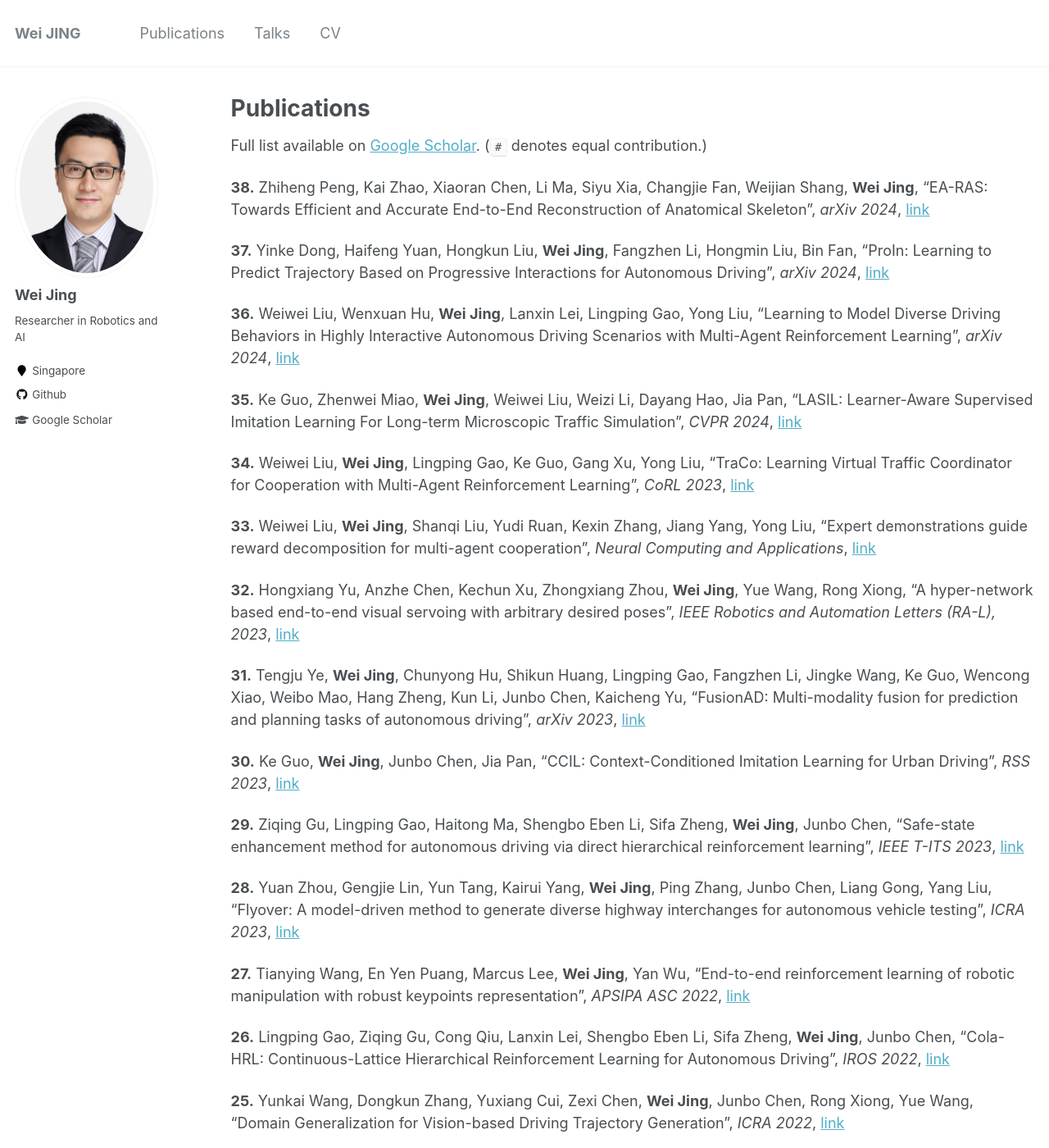
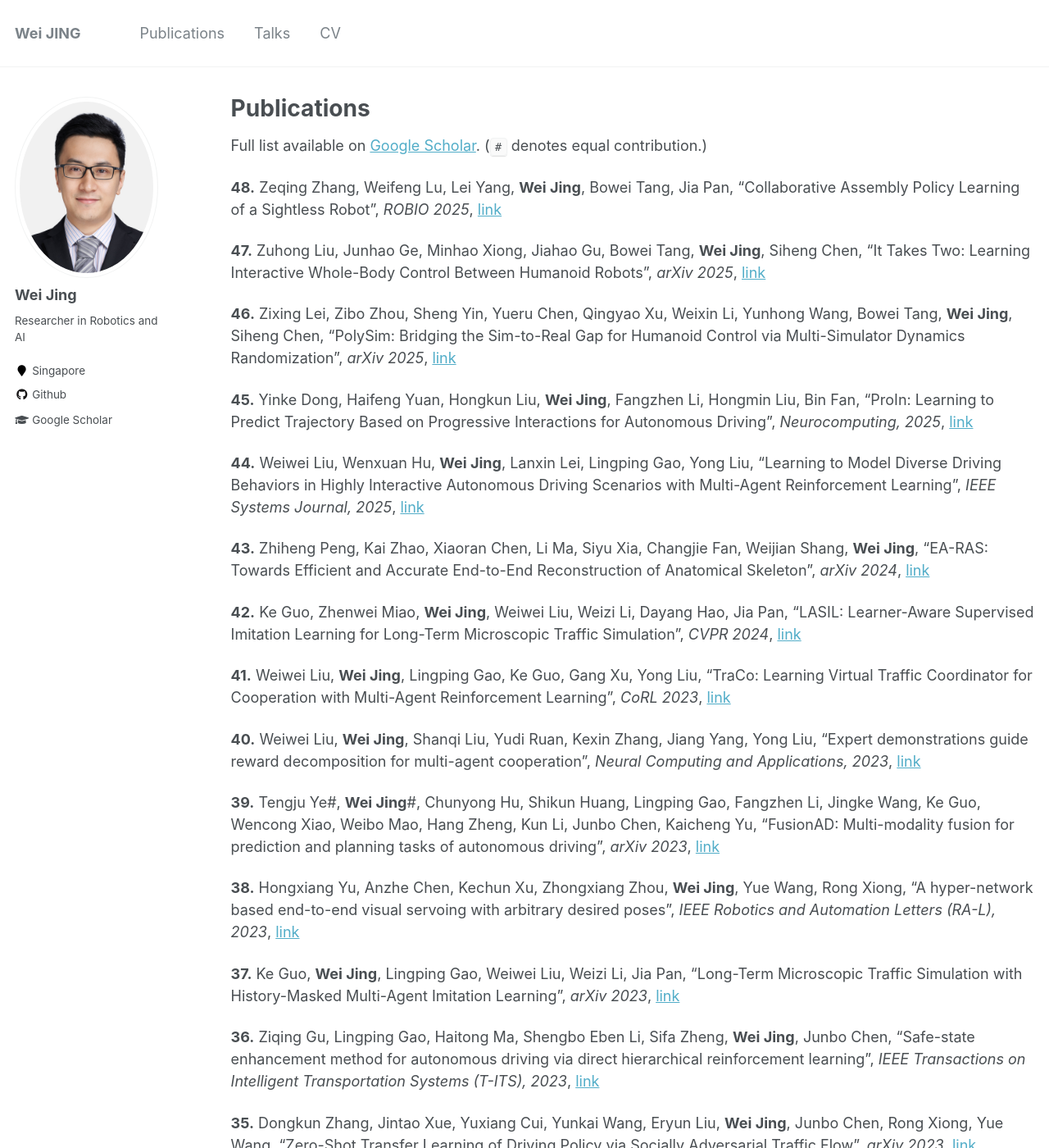
Before and after one commit to Weijing/Weijing.github.io, a Jekyll site: the page built from _pages/publications.md, in a window 1280 px wide and 1400 px high. Shown: the whole window at 82% size. Built offline with Jekyll 4.4.1, drawn with Linux system fonts in a browser that asks for light colours; some of the changed text lies outside the part shown.

Commit message:
Update publications list from Google Scholar

```diff
--- a/_pages/publications.md
+++ b/_pages/publications.md
@@ -7,45 +7,65 @@ author_profile: true
 
 Full list available on [Google Scholar](https://scholar.google.com/citations?hl=en&user=12L_IZMAAAAJ). (`#` denotes equal contribution.)
 
-**38\.** Zhiheng Peng, Kai Zhao, Xiaoran Chen, Li Ma, Siyu Xia, Changjie Fan, Weijian Shang, **Wei Jing**, "EA-RAS: Towards Efficient and Accurate End-to-End Reconstruction of Anatomical Skeleton", _arXiv 2024_, [link](https://arxiv.org/abs/2409.01555)
+**48\.** Zeqing Zhang, Weifeng Lu, Lei Yang, **Wei Jing**, Bowei Tang, Jia Pan, "Collaborative Assembly Policy Learning of a Sightless Robot", _ROBIO 2025_, [link](https://doi.org/10.1109/robio66223.2025.11377489)
 
-**37\.** Yinke Dong, Haifeng Yuan, Hongkun Liu, **Wei Jing**, Fangzhen Li, Hongmin Liu, Bin Fan, "ProIn: Learning to Predict Trajectory Based on Progressive Interactions for Autonomous Driving", _arXiv 2024_, [link](https://arxiv.org/abs/2403.16374)
+**47\.** Zuhong Liu, Junhao Ge, Minhao Xiong, Jiahao Gu, Bowei Tang, **Wei Jing**, Siheng Chen, "It Takes Two: Learning Interactive Whole-Body Control Between Humanoid Robots", _arXiv 2025_, [link](https://arxiv.org/abs/2510.10206)
 
-**36\.** Weiwei Liu, Wenxuan Hu, **Wei Jing**, Lanxin Lei, Lingping Gao, Yong Liu, "Learning to Model Diverse Driving Behaviors in Highly Interactive Autonomous Driving Scenarios with Multi-Agent Reinforcement Learning", _arXiv 2024_, [link](https://arxiv.org/abs/2402.13481)
+**46\.** Zixing Lei, Zibo Zhou, Sheng Yin, Yueru Chen, Qingyao Xu, Weixin Li, Yunhong Wang, Bowei Tang, **Wei Jing**, Siheng Chen, "PolySim: Bridging the Sim-to-Real Gap for Humanoid Control via Multi-Simulator Dynamics Randomization", _arXiv 2025_, [link](https://arxiv.org/abs/2510.01708)
 
-**35\.** Ke Guo, Zhenwei Miao, **Wei Jing**, Weiwei Liu, Weizi Li, Dayang Hao, Jia Pan, "LASIL: Learner-Aware Supervised Imitation Learning For Long-term Microscopic Traffic Simulation", _CVPR 2024_, [link](https://arxiv.org/abs/2403.17601)
+**45\.** Yinke Dong, Haifeng Yuan, Hongkun Liu, **Wei Jing**, Fangzhen Li, Hongmin Liu, Bin Fan, "ProIn: Learning to Predict Trajectory Based on Progressive Interactions for Autonomous Driving", _Neurocomputing, 2025_, [link](https://doi.org/10.1016/j.neucom.2025.130346)
 
-**34\.** Weiwei Liu, **Wei Jing**, Lingping Gao, Ke Guo, Gang Xu, Yong Liu, "TraCo: Learning Virtual Traffic Coordinator for Cooperation with Multi-Agent Reinforcement Learning", _CoRL 2023_, [link](https://proceedings.mlr.press/v229/liu23f.html)
+**44\.** Weiwei Liu, Wenxuan Hu, **Wei Jing**, Lanxin Lei, Lingping Gao, Yong Liu, "Learning to Model Diverse Driving Behaviors in Highly Interactive Autonomous Driving Scenarios with Multi-Agent Reinforcement Learning", _IEEE Systems Journal, 2025_, [link](https://doi.org/10.1109/jsyst.2025.3528976)
 
-**33\.** Weiwei Liu, **Wei Jing**, Shanqi Liu, Yudi Ruan, Kexin Zhang, Jiang Yang, Yong Liu, "Expert demonstrations guide reward decomposition for multi-agent cooperation", _Neural Computing and Applications_, [link](https://link.springer.com/article/10.1007/s00521-023-08785-6)
+**43\.** Zhiheng Peng, Kai Zhao, Xiaoran Chen, Li Ma, Siyu Xia, Changjie Fan, Weijian Shang, **Wei Jing**, "EA-RAS: Towards Efficient and Accurate End-to-End Reconstruction of Anatomical Skeleton", _arXiv 2024_, [link](https://arxiv.org/abs/2409.01555)
 
-**32\.** Hongxiang Yu, Anzhe Chen, Kechun Xu, Zhongxiang Zhou, **Wei Jing**, Yue Wang, Rong Xiong, "A hyper-network based end-to-end visual servoing with arbitrary desired poses", _IEEE Robotics and Automation Letters (RA-L), 2023_, [link](https://arxiv.org/abs/2304.08952)
+**42\.** Ke Guo, Zhenwei Miao, **Wei Jing**, Weiwei Liu, Weizi Li, Dayang Hao, Jia Pan, "LASIL: Learner-Aware Supervised Imitation Learning for Long-Term Microscopic Traffic Simulation", _CVPR 2024_, [link](https://doi.org/10.1109/cvpr52733.2024.01457)
 
-**31\.** Tengju Ye, **Wei Jing**, Chunyong Hu, Shikun Huang, Lingping Gao, Fangzhen Li, Jingke Wang, Ke Guo, Wencong Xiao, Weibo Mao, Hang Zheng, Kun Li, Junbo Chen, Kaicheng Yu, "FusionAD: Multi-modality fusion for prediction and planning tasks of autonomous driving", _arXiv 2023_, [link](https://arxiv.org/abs/2308.01006)
+**41\.** Weiwei Liu, **Wei Jing**, Lingping Gao, Ke Guo, Gang Xu, Yong Liu, "TraCo: Learning Virtual Traffic Coordinator for Cooperation with Multi-Agent Reinforcement Learning", _CoRL 2023_, [link](https://proceedings.mlr.press/v229/liu23f.html)
 
-**30\.** Ke Guo, **Wei Jing**, Junbo Chen, Jia Pan, "CCIL: Context-Conditioned Imitation Learning for Urban Driving", _RSS 2023_, [link](https://arxiv.org/abs/2305.02649)
+**40\.** Weiwei Liu, **Wei Jing**, Shanqi Liu, Yudi Ruan, Kexin Zhang, Jiang Yang, Yong Liu, "Expert demonstrations guide reward decomposition for multi-agent cooperation", _Neural Computing and Applications, 2023_, [link](https://link.springer.com/article/10.1007/s00521-023-08785-6)
 
-**29\.** Ziqing Gu, Lingping Gao, Haitong Ma, Shengbo Eben Li, Sifa Zheng, **Wei Jing**, Junbo Chen, "Safe-state enhancement method for autonomous driving via direct hierarchical reinforcement learning", _IEEE T-ITS 2023_, [link](https://ieeexplore.ieee.org/document/10120651/)
+**39\.** Tengju Ye#, **Wei Jing**#, Chunyong Hu, Shikun Huang, Lingping Gao, Fangzhen Li, Jingke Wang, Ke Guo, Wencong Xiao, Weibo Mao, Hang Zheng, Kun Li, Junbo Chen, Kaicheng Yu, "FusionAD: Multi-modality fusion for prediction and planning tasks of autonomous driving", _arXiv 2023_, [link](https://arxiv.org/abs/2308.01006)
 
-**28\.** Yuan Zhou, Gengjie Lin, Yun Tang, Kairui Yang, **Wei Jing**, Ping Zhang, Junbo Chen, Liang Gong, Yang Liu, "Flyover: A model-driven method to generate diverse highway interchanges for autonomous vehicle testing", _ICRA 2023_, [link](https://arxiv.org/pdf/2301.12738)
+**38\.** Hongxiang Yu, Anzhe Chen, Kechun Xu, Zhongxiang Zhou, **Wei Jing**, Yue Wang, Rong Xiong, "A hyper-network based end-to-end visual servoing with arbitrary desired poses", _IEEE Robotics and Automation Letters (RA-L), 2023_, [link](https://doi.org/10.1109/lra.2023.3288382)
 
-**27\.** Tianying Wang, En Yen Puang, Marcus Lee, **Wei Jing**, Yan Wu, "End-to-end reinforcement learning of robotic manipulation with robust keypoints representation", _APSIPA ASC 2022_, [link](https://arxiv.org/abs/2202.06027)
+**37\.** Ke Guo, **Wei Jing**, Lingping Gao, Weiwei Liu, Weizi Li, Jia Pan, "Long-Term Microscopic Traffic Simulation with History-Masked Multi-Agent Imitation Learning", _arXiv 2023_, [link](https://arxiv.org/abs/2306.06401)
 
-**26\.** Lingping Gao, Ziqing Gu, Cong Qiu, Lanxin Lei, Shengbo Eben Li, Sifa Zheng, **Wei Jing**, Junbo Chen, "Cola-HRL: Continuous-Lattice Hierarchical Reinforcement Learning for Autonomous Driving", _IROS 2022_, [link](https://ieeexplore.ieee.org/document/9982041)
+**36\.** Ziqing Gu, Lingping Gao, Haitong Ma, Shengbo Eben Li, Sifa Zheng, **Wei Jing**, Junbo Chen, "Safe-state enhancement method for autonomous driving via direct hierarchical reinforcement learning", _IEEE Transactions on Intelligent Transportation Systems (T-ITS), 2023_, [link](https://ieeexplore.ieee.org/document/10120651/)
 
-**25\.** Yunkai Wang, Dongkun Zhang, Yuxiang Cui, Zexi Chen, **Wei Jing**, Junbo Chen, Rong Xiong, Yue Wang, "Domain Generalization for Vision-based Driving Trajectory Generation", _ICRA 2022_, [link](https://ieeexplore.ieee.org/document/9812070)
+**35\.** Dongkun Zhang, Jintao Xue, Yuxiang Cui, Yunkai Wang, Eryun Liu, **Wei Jing**, Junbo Chen, Rong Xiong, Yue Wang, "Zero-Shot Transfer Learning of Driving Policy via Socially Adversarial Traffic Flow", _arXiv 2023_, [link](https://arxiv.org/abs/2304.12821)
 
-**24\.** En Yen Puang, Hao Zhang, Hongyuan Zhu, **Wei Jing**, "Hierarchical Point Cloud Encoding and Decoding with Lightweight Self-Attention based Model", _IEEE Robotics and Automation Letters (RA-L), 2022_, [link](https://ieeexplore.ieee.org/abstract/document/9707674)
+**34\.** Dongkun Zhang, Jintao Xue, Jingke Wang, Yunkai Wang, Yuxiang Cui, Eryun Liu, **Wei Jing**, Rong Xiong, Junbo Chen, Yue Wang, "Adversarial Driving Policy Learning by Misunderstanding the Traffic Flow", _ICLR 2023 Submission (OpenReview)_, [link](https://openreview.net/forum?id=V3XgQy3n5g)
 
-**23\.** Hao Zhang, Aixin Sun, **Wei Jing**, Joey Tianyi Zhou, "The Elements of Temporal Sentence Grounding in Videos: A Survey and Future Directions", _IEEE Transactions on Pattern Analysis and Machine Intelligence_, [link](https://arxiv.org/abs/2201.08071)
+**33\.** Hao Zhang, Aixin Sun, **Wei Jing**, Joey Tianyi Zhou, "Temporal Sentence Grounding in Videos: A Survey and Future Directions", _IEEE Transactions on Pattern Analysis and Machine Intelligence, 2023_, [link](https://doi.org/10.1109/tpami.2023.3258628)
 
-**22\.** Xiaofeng Fan, Yining Ma, Zhongxiang Dai, **Wei Jing**, Cheston Tan, Bryan Kian Hsiang Low, "Fault-Tolerant Federated Reinforcement Learning with Theoretical Guarantee", _NeurIPS 2021_, [link](https://arxiv.org/abs/2110.14074)
+**32\.** Yuan Zhou, Gengjie Lin, Yun Tang, Kairui Yang, **Wei Jing**, Ping Zhang, Junbo Chen, Liang Gong, Yang Liu, "FLYOVER: A model-driven method to generate diverse highway interchanges for autonomous vehicle testing", _ICRA 2023_, [link](https://doi.org/10.1109/icra48891.2023.10160868)
 
-**21\.** Hao Zhang, Aixin Sun, **Wei Jing**, Liangli Zhen, Joey Tianyi Zhou, Rick Siow Mong Goh, "Parallel Attention Network with Sequence Matching for Video Grounding", _Findings of ACL 2021_, [link](https://arxiv.org/abs/2105.08481)
+**31\.** Ke Guo, **Wei Jing**, Junbo Chen, Jia Pan, "CCIL: Context-Conditioned Imitation Learning for Urban Driving", _RSS 2023_, [link](https://doi.org/10.15607/rss.2023.xix.101)
 
-**20\.** Hao Zhang, Aixin Sun, **Wei Jing**, Guoshun Nan, Liangli Zhen, Joey Tianyi Zhou, Rick Siow Mong Goh, "Video Corpus Moment Retrieval with Contrastive Learning", _SIGIR 2021_, [link](https://arxiv.org/abs/2105.06247)
+**30\.** Tianying Wang, En Yen Puang, Marcus Lee, **Wei Jing**, Yan Wu, "End-to-end reinforcement learning of robotic manipulation with robust keypoints representation", _APSIPA ASC 2022_, [link](https://doi.org/10.23919/apsipaasc55919.2022.9980136)
 
-**19\.** Hao Zhang, Aixin Sun, **Wei Jing**, Liangli Zhen, Joey Tianyi Zhou, Rick Siow Mong Goh, "Natural language video localization: A revisit in span-based question answering framework", _IEEE Transactions on Pattern Analysis and Machine Intelligence, 2021_, [link](https://arxiv.org/abs/2102.13558)
+**29\.** Lingping Gao, Ziqing Gu, Cong Qiu, Lanxin Lei, Shengbo Eben Li, Sifa Zheng, **Wei Jing**, Junbo Chen, "Cola-HRL: Continuous-Lattice Hierarchical Reinforcement Learning for Autonomous Driving", _IROS 2022_, [link](https://ieeexplore.ieee.org/document/9982041)
+
+**28\.** Yuxiang Cui, Longzhong Lin, Xiaolong Huang, Dongkun Zhang, Yunkai Wang, **Wei Jing**, Junbo Chen, Rong Xiong, Yue Wang, "Learning Observation-Based Certifiable Safe Policy for Decentralized Multi-Robot Navigation", _ICRA 2022_, [link](https://doi.org/10.1109/icra46639.2022.9811950)
+
+**27\.** Yunkai Wang, Dongkun Zhang, Yuxiang Cui, Zexi Chen, **Wei Jing**, Junbo Chen, Rong Xiong, Yue Wang, "Domain Generalization for Vision-based Driving Trajectory Generation", _ICRA 2022_, [link](https://ieeexplore.ieee.org/document/9812070)
+
+**26\.** Sicheng Yu, Hao Zhang, **Wei Jing**, Jing Jiang, "Context Modeling with Evidence Filter for Multiple Choice Question Answering", _ICASSP 2022_, [link](https://doi.org/10.1109/icassp43922.2022.9747889)
+
+**25\.** En Yen Puang, Hao Zhang, Hongyuan Zhu, **Wei Jing**, "Hierarchical Point Cloud Encoding and Decoding with Lightweight Self-Attention based Model", _IEEE Robotics and Automation Letters (RA-L), 2022_, [link](https://ieeexplore.ieee.org/abstract/document/9707674)
+
+**24\.** Xiaofeng Fan, Yining Ma, Zhongxiang Dai, **Wei Jing**, Cheston Tan, Bryan Kian Hsiang Low, "Fault-Tolerant Federated Reinforcement Learning with Theoretical Guarantee", _NeurIPS 2021_, [link](https://arxiv.org/abs/2110.14074)
+
+**23\.** Hao Zhang, Aixin Sun, **Wei Jing**, Joey Tianyi Zhou, "Towards Debiasing Temporal Sentence Grounding in Video", _arXiv 2021_, [link](https://arxiv.org/abs/2111.04321)
+
+**22\.** Hao Zhang, Aixin Sun, **Wei Jing**, Liangli Zhen, Joey Tianyi Zhou, Rick Siow Mong Goh, "Parallel Attention Network with Sequence Matching for Video Grounding", _Findings of ACL 2021_, [link](https://doi.org/10.18653/v1/2021.findings-acl.69)
+
+**21\.** Hao Zhang, Aixin Sun, **Wei Jing**, Guoshun Nan, Liangli Zhen, Joey Tianyi Zhou, Rick Siow Mong Goh, "Video Corpus Moment Retrieval with Contrastive Learning", _SIGIR 2021_, [link](https://doi.org/10.1145/3404835.3462874)
+
+**20\.** Hao Zhang, Aixin Sun, **Wei Jing**, Liangli Zhen, Joey Tianyi Zhou, Rick Siow Mong Goh, "Natural language video localization: A revisit in span-based question answering framework", _IEEE Transactions on Pattern Analysis and Machine Intelligence, 2021_, [link](https://doi.org/10.1109/tpami.2021.3060449)
+
+**19\.** Zhe Xiao, Zengxiang Li, Yechao Yang, Piao Chen, Ryan Wen Liu, **Wei Jing**, Yauheni Pyrloh, Ekanut Sotthiwat, Rick Siow Mong Goh, "Blockchain and IoT for Insurance: A Case Study and Cyberinfrastructure Solution on Fine-Grained Transportation Insurance", _IEEE Transactions on Computational Social Systems, 2020_, [link](https://doi.org/10.1109/tcss.2020.3034106)
 
 **18\.** **Wei Jing**, Di Deng, Yan Wu, Kenji Shimada, "Multi-UAV Coverage Path Planning for the Inspection of Large and Complex Structures", _IROS 2020_, [link](https://arxiv.org/pdf/2007.13065)
 
@@ -63,22 +83,22 @@ Full list available on [Google Scholar](https://scholar.google.com/citations?hl=
 
 **11\.** **Wei Jing**, Di Deng, Zhe Xiao, Yong Liu, Kenji Shimada, "Coverage Path Planning using Path Primitive Sampling and Primitive Coverage Graph for Visual Inspection", _IROS 2019_, [link](https://arxiv.org/pdf/1908.02901)
 
-**10\.** **Wei Jing**, Joey Tianyi Zhou, Fei Gao, Yong Liu, Pey Yuen Tao, Guilin Yang, "A Learning-based Approach for Error Compensation of Industrial Manipulator with Hybrid Model", _ICARCV 2018_
+**10\.** **Wei Jing**, Joey Tianyi Zhou, Fei Gao, Yong Liu, Pey Yuen Tao, Guilin Yang, "A Learning-based Approach for Error Compensation of Industrial Manipulator with Hybrid Model", _ICARCV 2018_, [link](https://doi.org/10.1109/icarcv.2018.8581217)
 
-**9\.** **Wei Jing**, Dudong Feng, Pinchao Zhang, Shijun Zhang, Sihan Lin, Bowei Tang, "A Multi-Objective Optimization-based Path Planning Method for Parallel Parking of Autonomous Vehicle via Nonlinear Programming", _ICARCV 2018_
+**9\.** **Wei Jing**, Dudong Feng, Pinchao Zhang, Shijun Zhang, Sihan Lin, Bowei Tang, "A Multi-Objective Optimization-based Path Planning Method for Parallel Parking of Autonomous Vehicle via Nonlinear Programming", _ICARCV 2018_, [link](https://doi.org/10.1109/icarcv.2018.8581195)
 
-**8\.** **Wei Jing**, Chun Fan Goh, Mabaran Rajaraman, Fei Gao, Sooho Park, Yong Liu, Kenji Shimada, "A Computational Framework for Automatic Online Path Generation of Robotic Inspection Tasks via Coverage Planning and Reinforcement Learning", _IEEE Access, 2018_
+**8\.** **Wei Jing**, Chun Fan Goh, Mabaran Rajaraman, Fei Gao, Sooho Park, Yong Liu, Kenji Shimada, "A Computational Framework for Automatic Online Path Generation of Robotic Inspection Tasks via Coverage Planning and Reinforcement Learning", _IEEE Access, 2018_, [link](https://doi.org/10.1109/access.2018.2872693)
 
-**7\.** **Wei Jing** and Kenji Shimada, "Model-based view planning for building inspection and surveillance using voxel dilation, Medial Objects, and Random-Key Genetic Algorithm", _Journal of Computational Design and Engineering, 2018_
+**7\.** **Wei Jing** and Kenji Shimada, "Model-based view planning for building inspection and surveillance using voxel dilation, Medial Objects, and Random-Key Genetic Algorithm", _Journal of Computational Design and Engineering, 2018_, [link](https://doi.org/10.1016/j.jcde.2017.11.013)
 
 **6\.** **Wei Jing**, "Coverage Planning for Robotic Vision Applications in Complex 3D Environment", _Ph.D. Thesis_, Carnegie Mellon University, 2017
 
-**5\.** **Wei Jing**, Joseph Polden, Chun Fan Goh, Mabaran Rajaraman, Wei Lin, Kenji Shimada, "Sampling-based coverage motion planning for industrial inspection application with redundant robotic system", _IROS 2017_
+**5\.** **Wei Jing**, Joseph Polden, Chun Fan Goh, Mabaran Rajaraman, Wei Lin, Kenji Shimada, "Sampling-based coverage motion planning for industrial inspection application with redundant robotic system", _IROS 2017_, [link](https://doi.org/10.1109/iros.2017.8206411)
 
-**4\.** **Wei Jing**, Joseph Polden, Pey Yuen Tao, Chun Fan Goh, Wei Lin, Kenji Shimada, "Model-based coverage motion planning for industrial 3D shape inspection applications", _CASE 2017_
+**4\.** **Wei Jing**, Joseph Polden, Pey Yuen Tao, Chun Fan Goh, Wei Lin, Kenji Shimada, "Model-based coverage motion planning for industrial 3D shape inspection applications", _CASE 2017_, [link](https://doi.org/10.1109/coase.2017.8256278)
 
-**3\.** **Wei Jing**, Joseph Polden, Pey Yuen Tao, Wei Lin, Kenji Shimada, "View planning for 3d shape reconstruction of buildings with unmanned aerial vehicles", _ICARCV 2016_
+**3\.** **Wei Jing**, Joseph Polden, Pey Yuen Tao, Wei Lin, Kenji Shimada, "View planning for 3d shape reconstruction of buildings with unmanned aerial vehicles", _ICARCV 2016_, [link](https://doi.org/10.1109/icarcv.2016.7838774)
 
-**2\.** **Wei Jing**, Joseph Polden, Wei Lin, Kenji Shimada, "Sampling-based view planning for 3d visual coverage task with unmanned aerial vehicle", _IROS 2016_
+**2\.** **Wei Jing**, Joseph Polden, Wei Lin, Kenji Shimada, "Sampling-based view planning for 3d visual coverage task with unmanned aerial vehicle", _IROS 2016_, [link](https://doi.org/10.1109/iros.2016.7759288)
 
-**1\.** **Wei Jing**, Pey Yuen Tao, Guilin Yang, Kenji Shimada, "Calibration of industry robots with consideration of loading effects using product-of-exponential (POE) and gaussian process (GP)", _ICRA 2016_
+**1\.** **Wei Jing**, Pey Yuen Tao, Guilin Yang, Kenji Shimada, "Calibration of industry robots with consideration of loading effects using product-of-exponential (POE) and gaussian process (GP)", _ICRA 2016_, [link](https://doi.org/10.1109/icra.2016.7487636)
```
Also changed, not shown: other parts of _pages/publications.md (+1 -1 lines), 2 other files.
